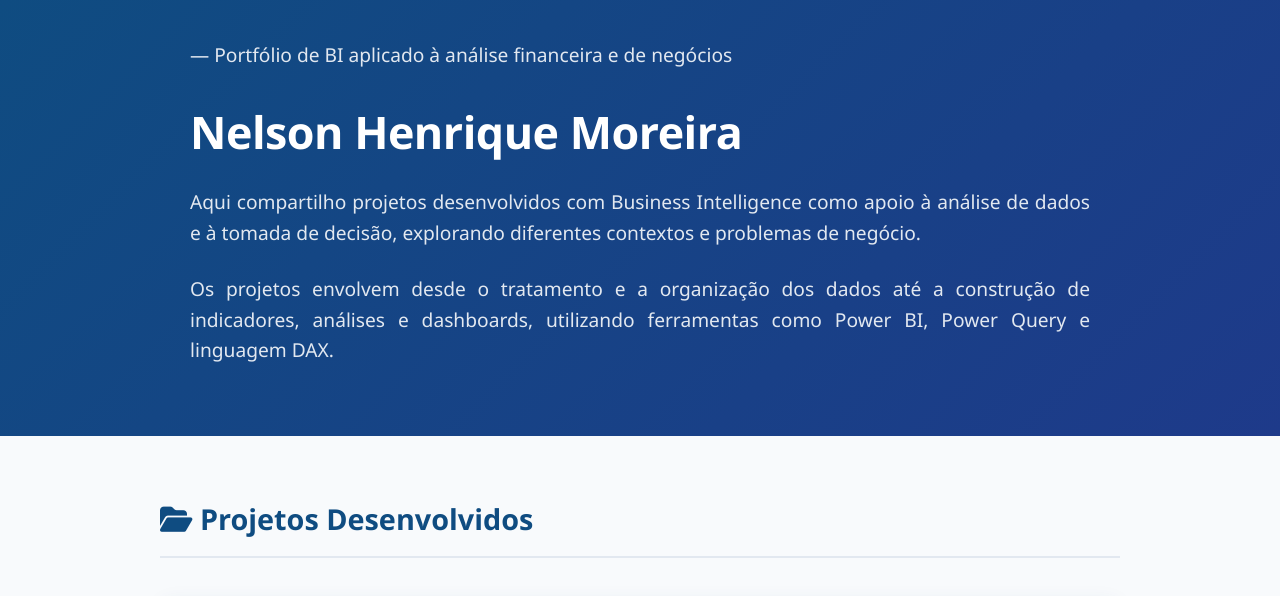
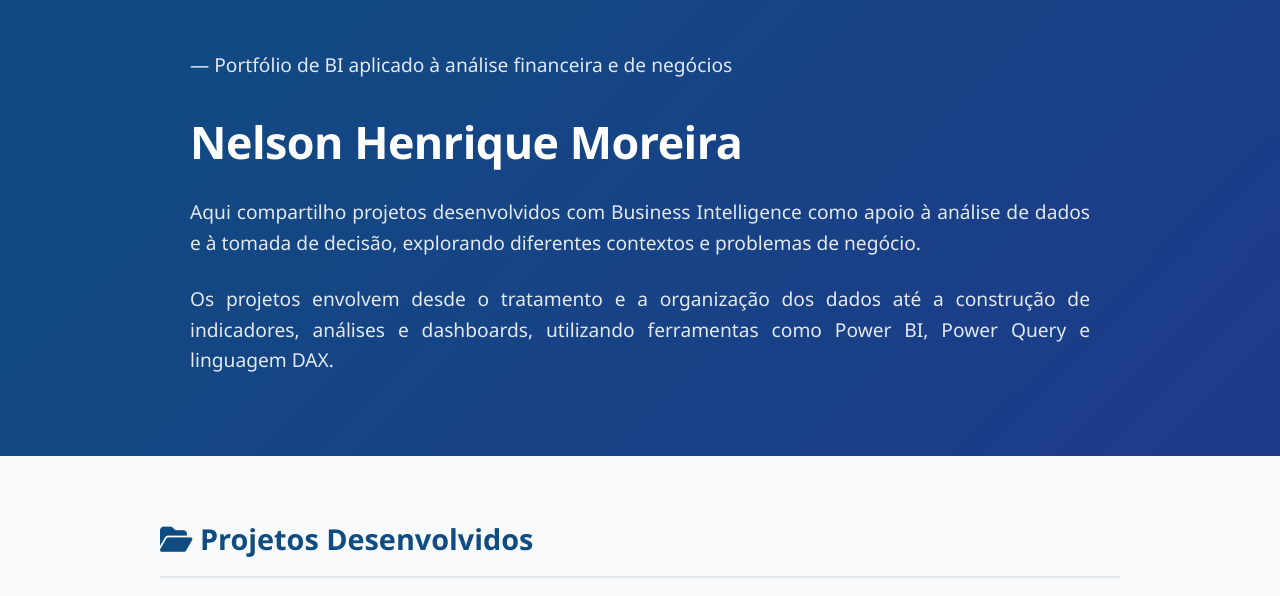
Before and after one commit to moreiranelsonhenrique/moreiranelsonhenrique.github.io, a plain HTML site: page index.html in a window 1280 px wide. Shown: the top 596 px of the page. Drawn offline with Linux system fonts and the light colour scheme.

Commit message:
Update style.css

```diff
--- a/css/style.css
+++ b/css/style.css
@@ -17,7 +17,7 @@
         header {
             background: linear-gradient(135deg, #0f4c81 0%, #1e3a8a 100%);
             color: white;
-            padding: 40px 20px;
+            padding: 50px 20px;
             text-align: left;
         }
 
```
